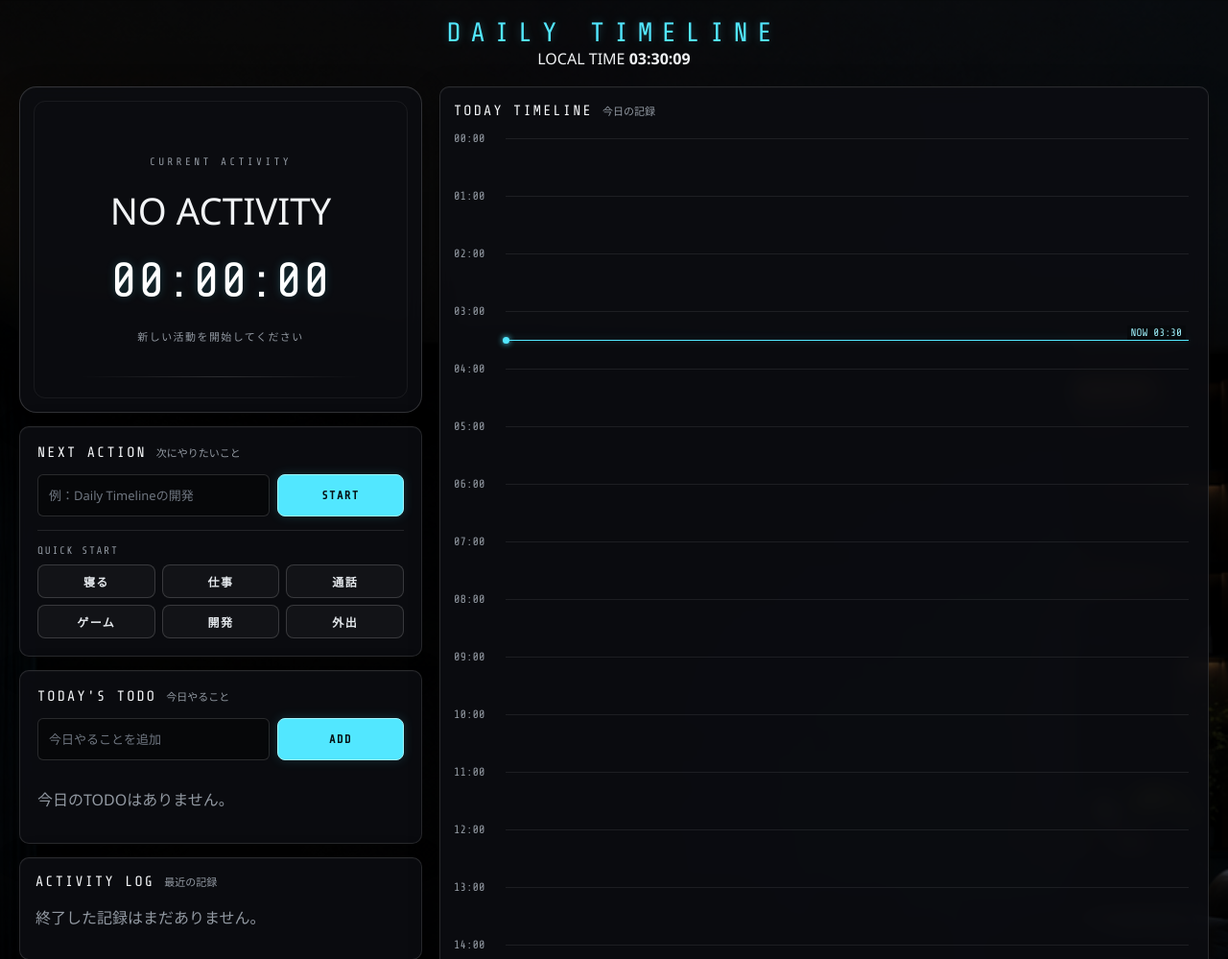
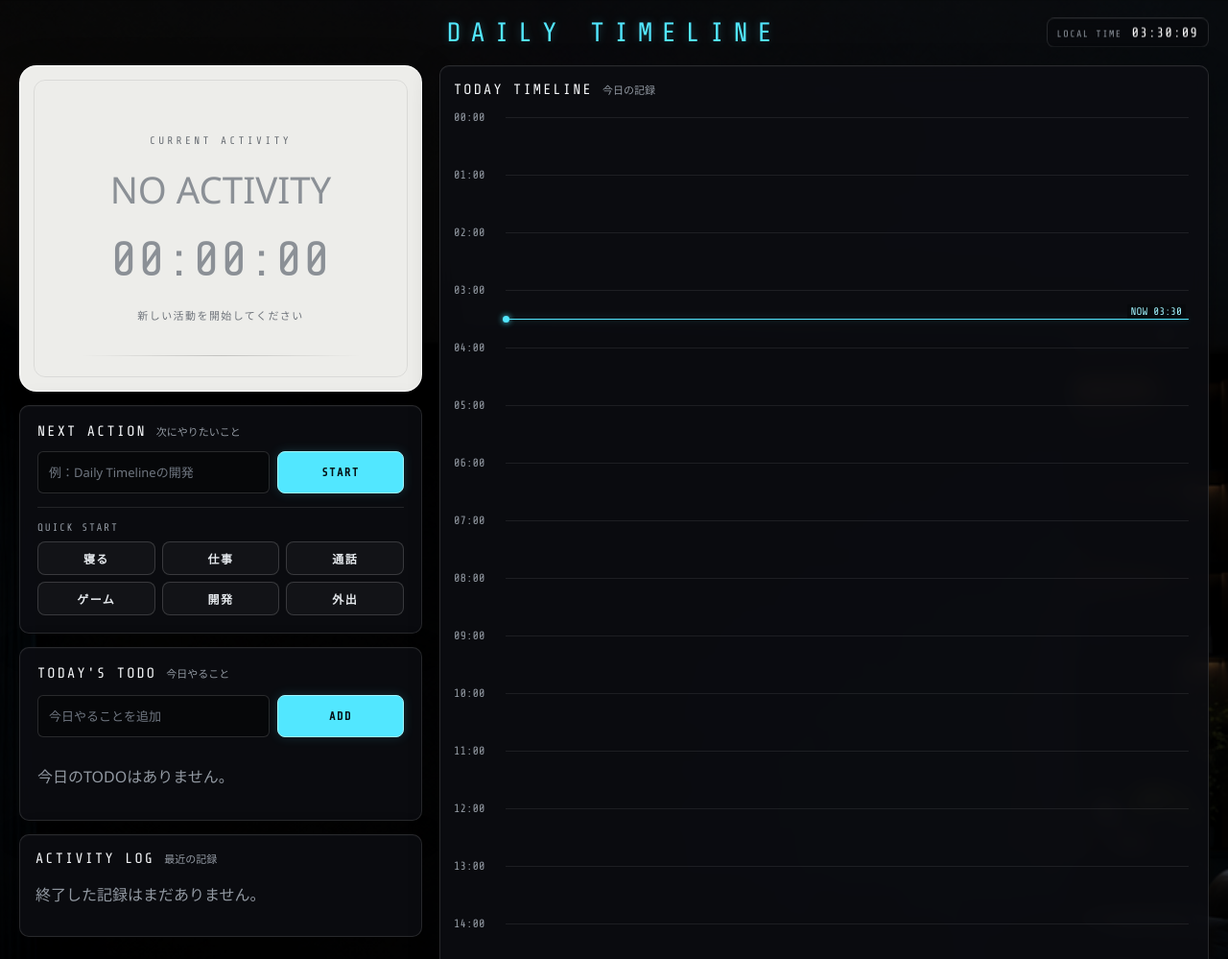
Before and after one commit to Ponzou2002/Daily-timeline, a Flask app: page / in a window 1280 px wide. Shown: the top 999 px of the page at 96% size. Run offline with Flask 3, Linux system fonts and the light colour scheme; data that the repository does not hold is empty.

Commit message:
Highlight current activity and style local clock

```diff
--- a/static/dashboard.css
+++ b/static/dashboard.css
@@ -123,23 +123,6 @@ body {
         inset 0 1px 0 rgba(255, 255, 255, 0.025);
 }
 
-.current-panel {
-    border-color: rgba(255, 255, 255, 0.16);
-}
-
-.current-panel::before {
-    border-color: rgba(255, 255, 255, 0.06);
-}
-
-.current-panel::after {
-    background: linear-gradient(
-        90deg,
-        transparent,
-        rgba(255, 255, 255, 0.14),
-        transparent
-    );
-}
-
 /* タイトルだけアクセント色を残す */
 .app-header h1 {
     color: var(--cyan);
@@ -156,21 +139,6 @@ th,
 .timeline-activity-time,
 .started-at {
     color: var(--muted);
-}
-
-.current-task {
-    color: var(--text);
-    text-shadow: none;
-}
-
-.digital-clock {
-    color: #ffffff;
-    text-shadow:
-        0 0 10px rgba(82, 231, 255, 0.22);
-}
-
-.started-at span {
-    color: #d8dce1;
 }
 
 /* セクション見出しは白、アクセントは必要な箇所だけ */
@@ -403,6 +371,129 @@ input[type="text"] {
 }
 
 
+/* ========================================
+   CURRENT ACTIVITY
+   このカードだけ白地 + 黒文字で強調
+======================================== */
+
+.current-column .current-panel {
+    color: #111318;
+    background: rgba(247, 247, 244, 0.96);
+    border-color: rgba(255, 255, 255, 0.92);
+
+    box-shadow:
+        0 14px 38px rgba(0, 0, 0, 0.42),
+        0 0 0 1px rgba(0, 0, 0, 0.08);
+}
+
+.current-column .current-panel::before {
+    border-color: rgba(0, 0, 0, 0.08);
+}
+
+.current-column .current-panel::after {
+    background: linear-gradient(
+        90deg,
+        transparent,
+        rgba(0, 0, 0, 0.18),
+        transparent
+    );
+}
+
+.current-column .current-panel .panel-label {
+    color: #686d73;
+}
+
+.current-column .current-panel .current-task {
+    color: #0d0f12;
+    text-shadow: none;
+}
+
+.current-column .current-panel .digital-clock {
+    color: #111318;
+    text-shadow: none;
+}
+
+.current-column .current-panel .started-at {
+    color: #6f747b;
+}
+
+.current-column .current-panel .started-at span {
+    color: #17191d;
+}
+
+.current-column .current-panel .inactive {
+    color: #8b9096;
+}
+
+
+/* ========================================
+   NEXT ACTION
+======================================== */
+
+.next-action-heading {
+    margin-bottom: 12px;
+}
+
+
+/* ========================================
+   CURRENT TIME WIDGET
+======================================== */
+
+.app-header {
+    position: relative;
+}
+
+.current-time-widget {
+    position: absolute;
+    right: 0;
+    top: 50%;
+    transform: translateY(-50%);
+
+    display: flex;
+    align-items: baseline;
+    gap: 10px;
+
+    padding: 7px 10px;
+
+    color: #f2f4f6;
+    background: rgba(8, 10, 13, 0.78);
+    border: 1px solid rgba(255, 255, 255, 0.12);
+    border-radius: 8px;
+
+    backdrop-filter: blur(8px);
+    -webkit-backdrop-filter: blur(8px);
+}
+
+.current-time-widget span {
+    color: #8f969f;
+
+    font-family:
+        "Share Tech Mono",
+        Consolas,
+        "Courier New",
+        monospace;
+
+    font-size: 10px;
+    letter-spacing: 0.14em;
+}
+
+.current-time-widget strong {
+    color: #ffffff;
+
+    font-family:
+        "Share Tech Mono",
+        Consolas,
+        "Courier New",
+        monospace;
+
+    font-size: 14px;
+    font-weight: 500;
+    letter-spacing: 0.08em;
+
+    font-variant-numeric: tabular-nums;
+}
+
+
 @media (max-width: 1000px) {
     .dashboard {
         grid-template-columns: 1fr;
@@ -412,3 +503,13 @@ input[type="text"] {
         position: static;
     }
 }
+
+@media (max-width: 700px) {
+    .current-time-widget {
+        position: static;
+        transform: none;
+
+        width: fit-content;
+        margin: 12px auto 0;
+    }
+}
```
